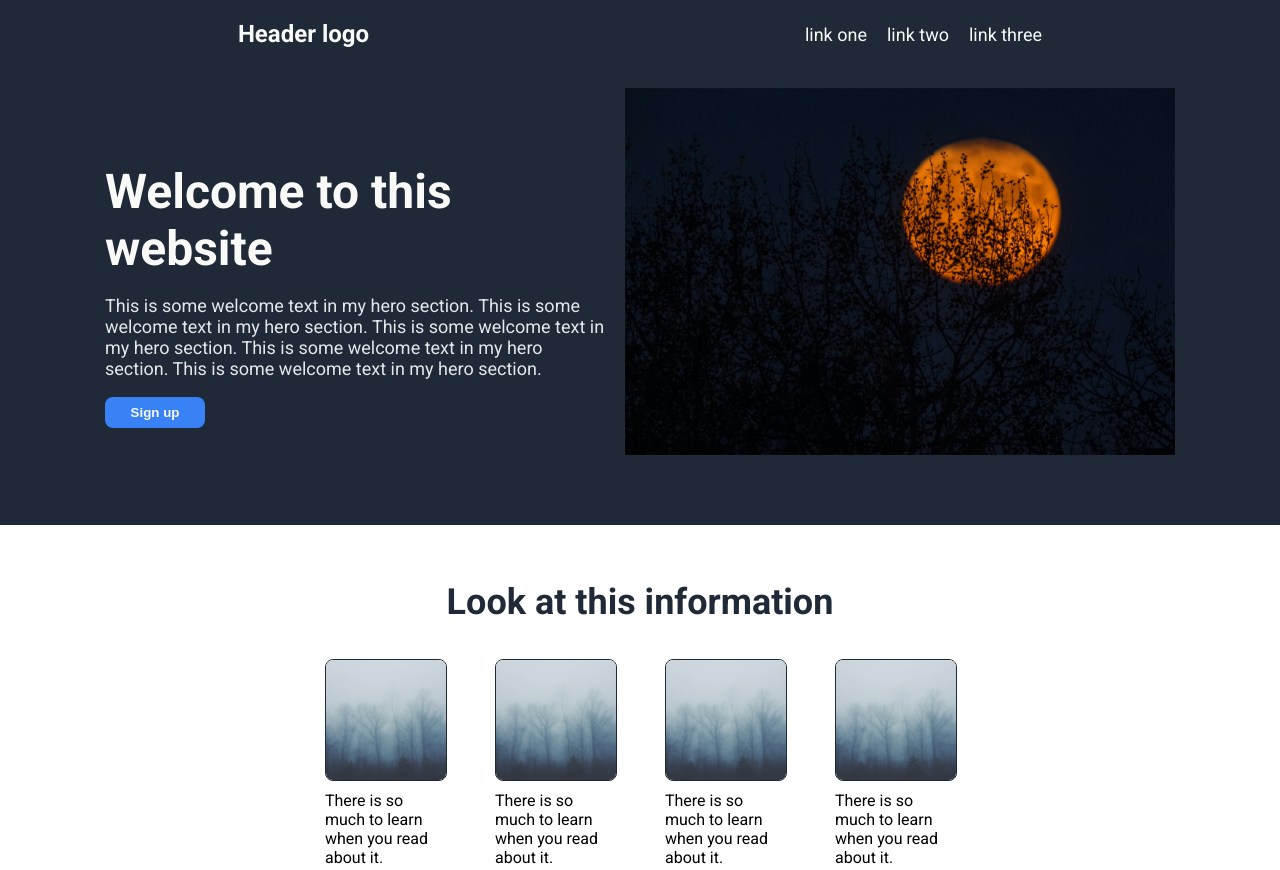
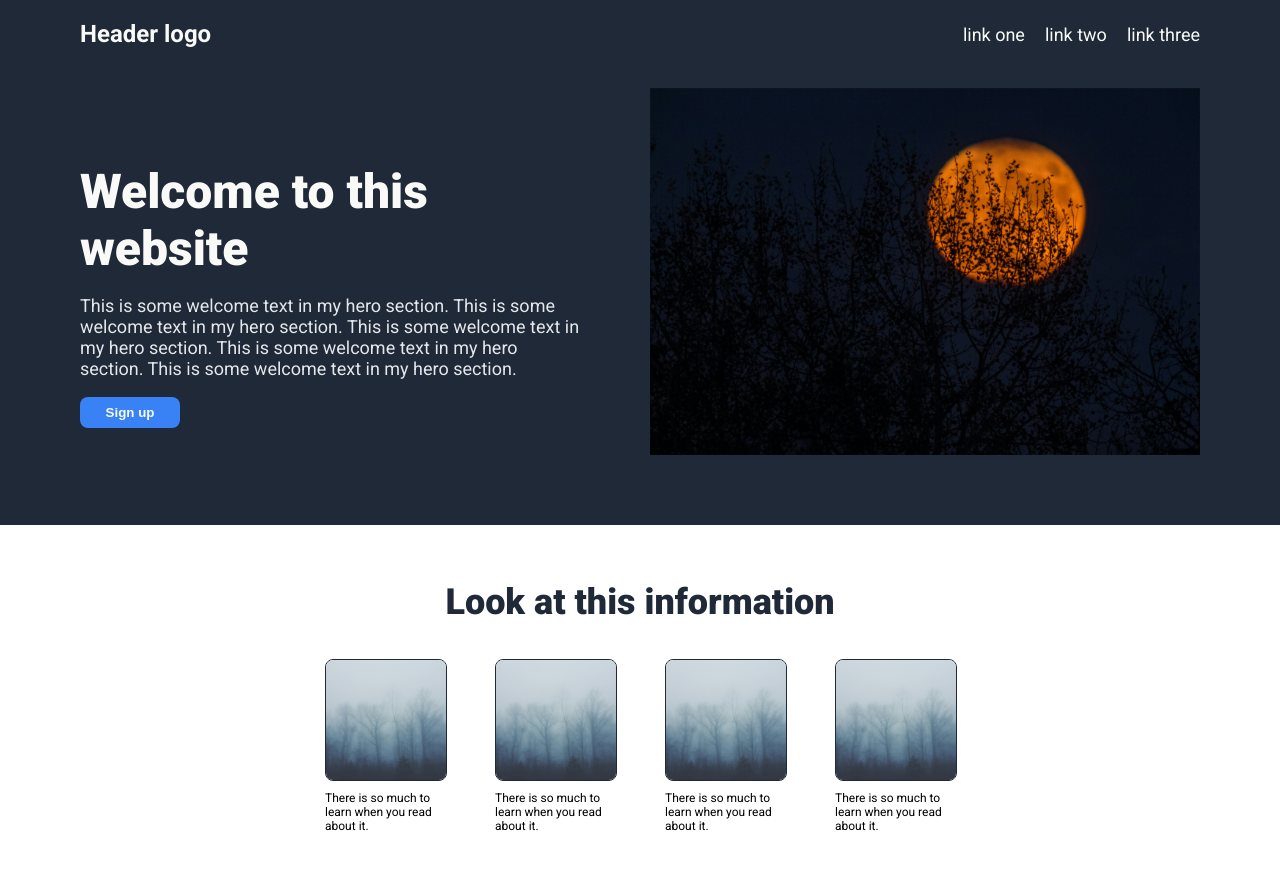
Before and after one commit to itisjeb/landing-page, a plain HTML site: page index.html in a window 1280 px wide. Shown: the top 870 px of the page. Drawn offline with Linux system fonts and the light colour scheme.

Commit message:
Update styling and add CSS commentary
Went away and thought about what I did, looked at some other completed
projects and realised there were a couple of things I could make better!

So I did that. Also added CSS commentary so it all makes sense. Now it
rules!

```diff
--- a/style.css
+++ b/style.css
@@ -1,15 +1,24 @@
-@import url('https://fonts.googleapis.com/css2?family=Roboto:wght@400;700&display=swap');
+@import url('https://fonts.googleapis.com/css2?family=Roboto:ital,wght@0,100;0,300;0,400;0,500;0,700;0,900;1,100;1,300;1,400;1,500;1,700;1,900&display=swap');
+
+/*
+* {
+    outline: solid 1px red;
+}
+*/
 
 body {
     margin: 0;
     padding: 0;
     height: 100vh;
     font-family: Roboto, sans-serif;
+    font-size: 12px;
 }
+
+/* Hero section which encompasses the top header / navigation */
 
 .hero {
     background-color: #1F2937;
-    padding: 20px 20px 70px 20px;
+    padding: 20px 80px 70px 80px;
     display: flex;
     flex-direction: column;
 }
@@ -18,7 +27,7 @@ body {
     display: flex;
     margin-bottom: 40px;
     align-items: center;
-    justify-content: space-around;
+    justify-content: space-between;
 }
 
 .header-logo {
@@ -29,7 +38,7 @@ body {
 
 .hero-container {
     display: flex;
-    justify-content: center;
+    justify-content: space-between;
     align-items: center;
     gap: 20px;
 }
@@ -49,6 +58,8 @@ body {
     color: #E5E7EB;
     font-size: 18px;
 }
+
+/* Styling for the header nav, button, and hero image */
 
 ul {
     list-style-type: none;
@@ -79,8 +90,10 @@ button:hover {
 }
 
 .hero-img {
-    width: 550px;
+    max-width: 550px;
 }
+
+/* Second section, information panel and containers with images */
 
 .info {
     padding: 20px 20px 70px 20px;
@@ -90,6 +103,7 @@ button:hover {
     display: flex;
     justify-content: center;
     gap: 50px;
+    flex-wrap: wrap;
 }
 
 .info-title {
@@ -113,6 +127,8 @@ button:hover {
     margin-bottom: 10px;
     border: solid 1px #1F2937;
 }
+
+/* Third section for the quote */
 
 .quote {
     background-color: #E5E7EB;
@@ -142,6 +158,8 @@ button:hover {
     font-size: 20px;
 }
 
+/* Fourth section for the call to action button */
+
 .cta {
     padding: 70px 20px 70px 20px;
     display: flex;
@@ -157,6 +175,7 @@ button:hover {
     display: flex;
     justify-content: space-between;
     gap: 90px;
+    flex-wrap: wrap;
 }
 
 .cta-body {
@@ -174,9 +193,12 @@ button:hover {
     border: solid 1px #F9FAF8;
     text-align: center;
     display: flex;
+    justify-content: center;
     align-self: flex-end;
     min-width: 95px;
 }
+
+/* Footer */
 
 .footer {
     background-color: #1F2937;
```
